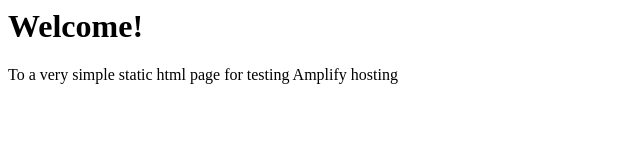
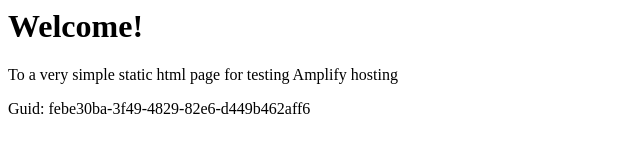
Before and after one commit to aws-aemilia-sin/Github-PR-Commit-Integration-Test-DoNotTouch-v1-preprod-ap-southeast-1, a website: page src/index.html in a window 1280 px wide. Shown: the whole page, without its empty margins (0-640 px from the left). Drawn offline with Linux system fonts and the light colour scheme.

Commit message:
commit from integ tests

```diff
--- a/src/index.html
+++ b/src/index.html
@@ -1,3 +1,5 @@
+
+
 <html lang="en">
 
 <head>
@@ -10,6 +12,6 @@
 <body>
     <h1>Welcome!</h1>
     <p>To a very simple static html page for testing Amplify hosting</p>
-</body>
+    <p>Guid: febe30ba-3f49-4829-82e6-d449b462aff6</p></body>
 
 </html>
```
